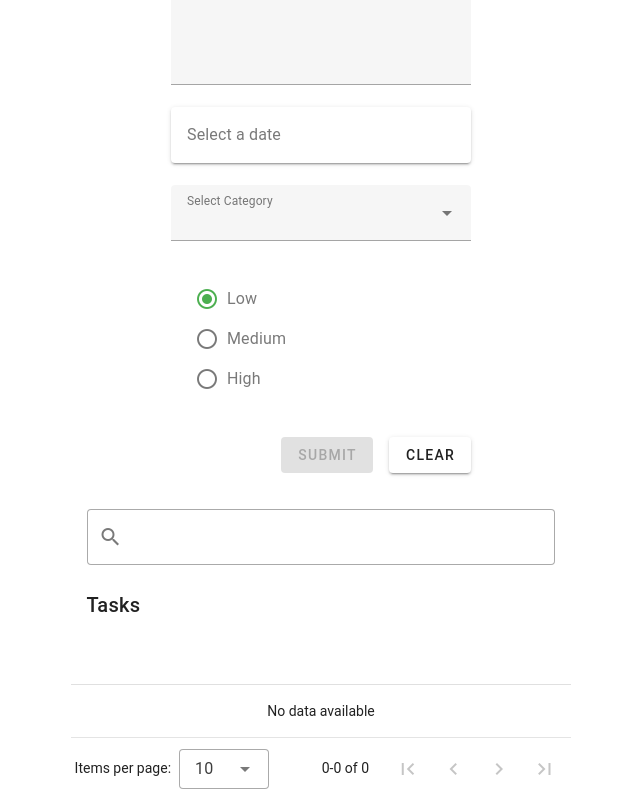
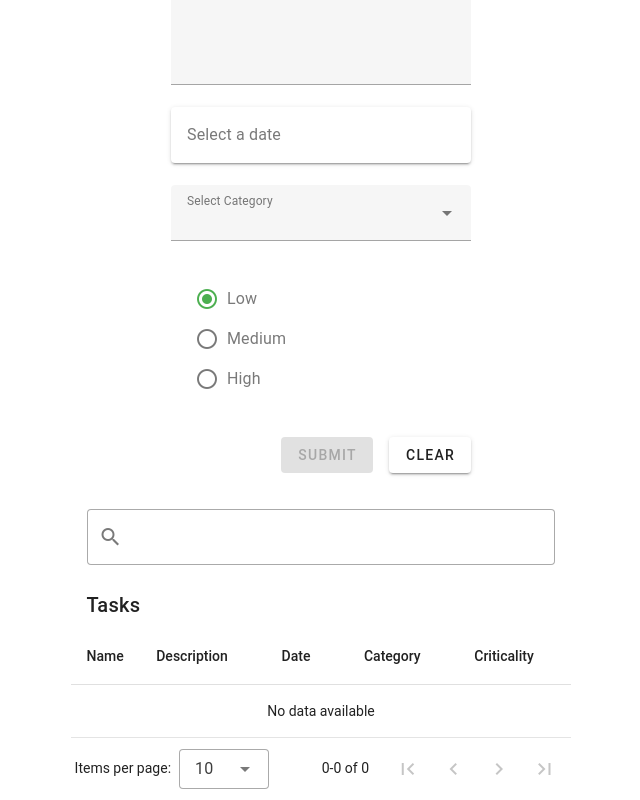
Before and after one commit to marinelakal/To-do-App, a Vue app: page /tasks in a window 1280 px wide. Shown: the part 437-1237 px from the top of the page, without its empty margins (319-959 px from the left). Built offline with nearby package versions, Linux system fonts and the light colour scheme.

Commit message:
The task table has now headers

```diff
--- a/src/components/Tasks/TheTaskTable.vue
+++ b/src/components/Tasks/TheTaskTable.vue
@@ -47,12 +47,18 @@ export default {
     return {
       search: '',
       headers: [
-        { text: 'Name', value: 'name' },
-        { text: 'Description', value: 'description' },
-        { text: 'Date', value: 'date' },
-        { text: 'Category', value: 'category' },
-        { text: 'Criticality', value: 'criticality' }
-      ]
+          {
+            align: 'start',
+            key: 'name',
+            sortable: false,
+            title: 'Name',
+          },
+          { key: 'description', title: 'Description' },
+          { key: 'date', title: 'Date' },
+          { key: 'category', title: 'Category' },
+          { key: 'criticality', title: 'Criticality' },
+
+        ],
     };
   },
   computed: {
```
